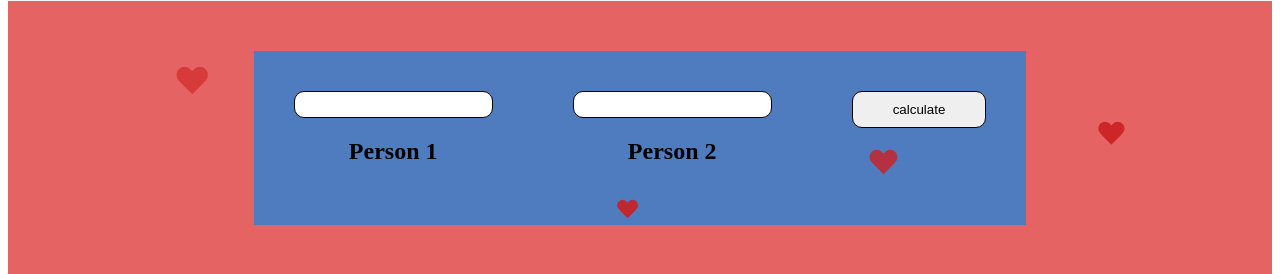
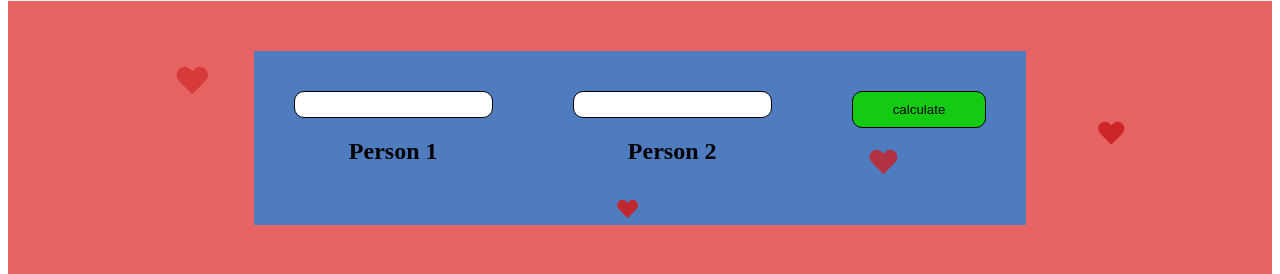
Before and after one commit to Sampaatil/LoveCalculator, a plain HTML site: page index.html in a window 1280 px wide. Shown: the part 108-382 px from the top of the page. Drawn offline with Linux system fonts and the light colour scheme.

Commit message:
button color

```diff
--- a/style.css
+++ b/style.css
@@ -28,6 +28,7 @@ body {
     padding: 10px 40px;
     border-radius: 10px;
     border: 1px solid;
+    background-color: #13cb13;
 
 }
 
```
